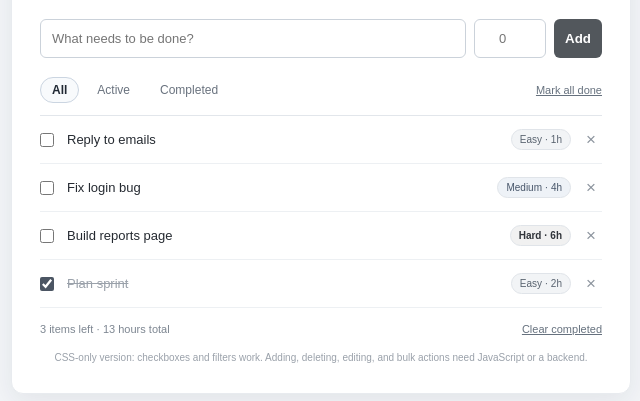
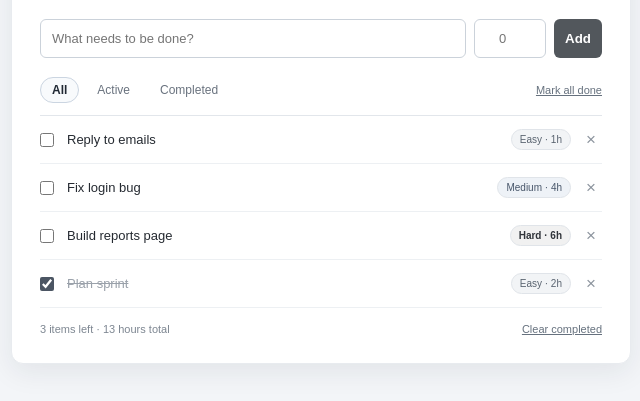
Before and after one commit to mercado2434902/PRIN135-ToDo-WebApp, a plain HTML site: page index.html in a window 1280 px wide. Shown: the part 109-510 px from the top of the page, without its empty margins (319-959 px from the left). Drawn offline with Linux system fonts and the light colour scheme.

Commit message:
Remove note on CSS-only version functionality
Removed note about CSS-only version limitations.

```diff
--- a/index.html
+++ b/index.html
@@ -62,7 +62,7 @@
       <span>3 items left · 13 hours total</span>
       <span class="text-action" title="Requires JavaScript">Clear completed</span>
     </footer>
-    <p class="note">CSS-only version: checkboxes and filters work. Adding, deleting, editing, and bulk actions need JavaScript or a backend.</p>
+
   </main>
 </body>
 </html>
```
